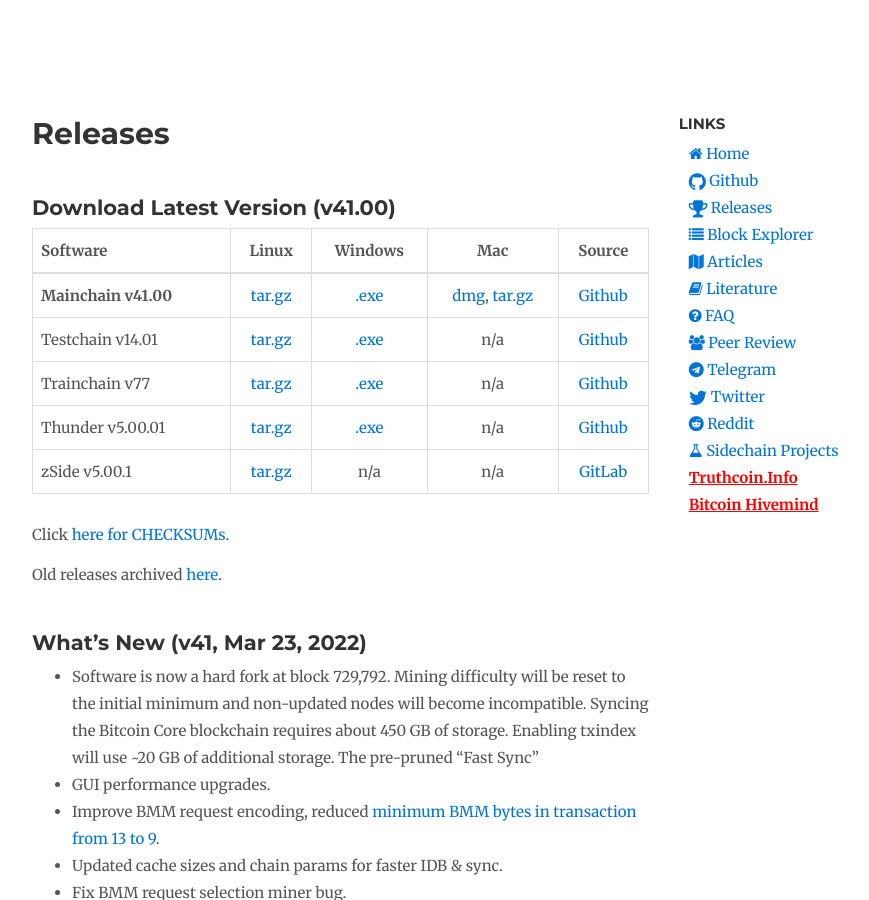
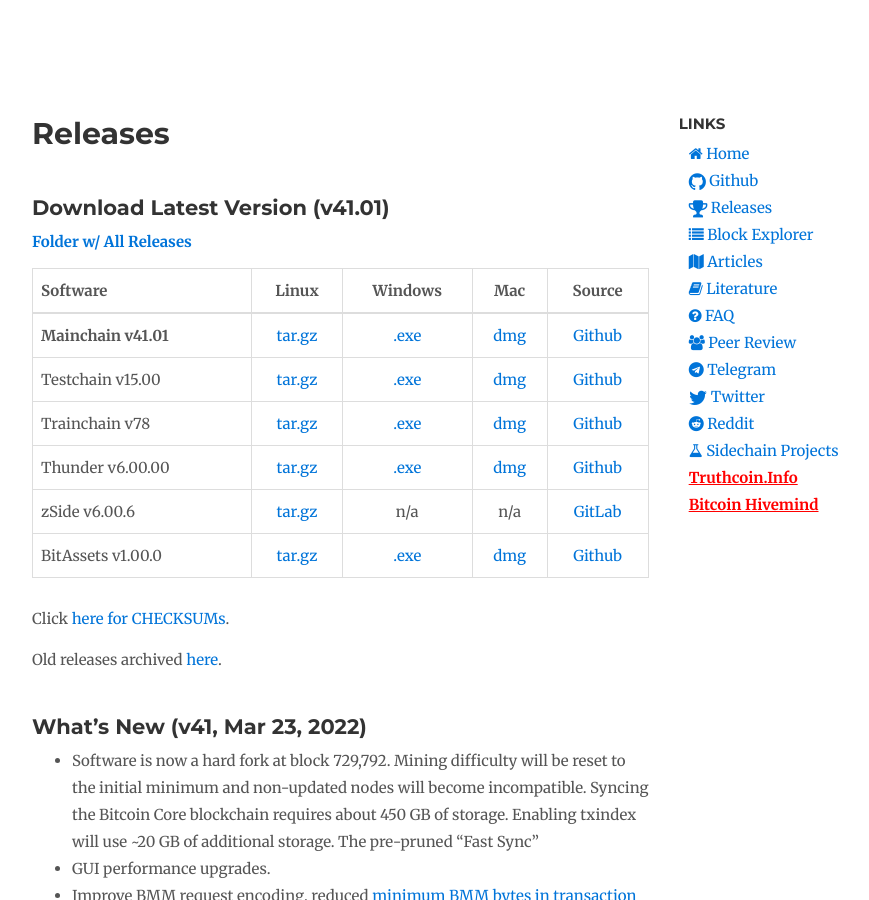
Before and after one commit to drivechain-project/drivechain.info, a Jekyll site: the page built from releases/index.md, in a window 1280 px wide and 900 px high. Shown: the whole window, without its empty margins (138-1007 px from the left). Built offline with Jekyll 4.4.1, drawn with Linux system fonts in a browser that asks for light colours; our own code applies the rules of GitHub Pages for plain Markdown files; comment, search, counter and statistics services are not loaded.

Commit message:
Release 41.01

```diff
--- a/releases/index.md
+++ b/releases/index.md
@@ -5,41 +5,39 @@
 
 
 
-## Download Latest Version (v41.00)
+## Download Latest Version (v41.01)
 
-<!--
-/releases/bin/
--->
-
+[**Folder w/ All Releases**](http://release.drivechain.info/)
 
 |Software|Linux|Windows|Mac|Source|
 |--------|:---:|:-----:|:-:|:----:|
-|**Mainchain v41.00**|[tar.gz][linux-main]|[.exe][win-main]|[dmg][mac-main-dmg], [tar.gz][mac-main-tar]|[Github](https://github.com/drivechain-project/mainchain/)|
-|Testchain v14.01|[tar.gz][linux-test]|[.exe][win-test]|n/a|[Github](https://github.com/drivechain-project/sidechains)|
-|Trainchain v77|[tar.gz][linux-train]|[.exe][win-train]|n/a|[Github](https://github.com/drivechain-project/sidechains/tree/trainchain)|
-|Thunder v5.00.01|[tar.gz][linux-thund]|[.exe][win-thund]|n/a|[Github](https://github.com/drivechain-project/sidechains/tree/thunder)|
-|zSide v5.00.1|[tar.gz][linux-zside]|n/a|n/a|[GitLab](https://gitlab.com/CryptAxe/zcash-drivechain/-/blob/master/LINUXBUILD.md)|
+|**Mainchain v41.01**|[tar.gz][drivechain-tar]|[.exe][drivechain-exe]|[dmg][drivechain-dmg]|[Github](https://github.com/drivechain-project/mainchain/)|
+|Testchain v15.00|[tar.gz][testchain-tar]|[.exe][testchain-exe]|[dmg][testchain-dmg]|[Github](https://github.com/drivechain-project/sidechains)|
+|Trainchain v78|[tar.gz][train-tar]|[.exe][train-exe]|[dmg][train-dmg]|[Github](https://github.com/drivechain-project/sidechains/tree/trainchain)|
+|Thunder v6.00.00|[tar.gz][thunder-tar]|[.exe][thunder-exe]|[dmg][thunder-dmg]|[Github](https://github.com/drivechain-project/sidechains/tree/thunder)|
+|zSide v6.00.6|[tar.gz][zside-tar]|n/a|n/a|[GitLab](https://gitlab.com/CryptAxe/zcash-drivechain/-/blob/master/LINUXBUILD.md)|
+|BitAssets v1.00.0|[tar.gz][bitasset-tar]|[.exe][bitasset-exe]|[dmg][bitasset-dmg]|[Github](https://github.com/drivechain-project/sidechains/tree/BitAssets)|
 
+[bitasset-dmg]: http://172.105.148.135/drivechain/bitassets-1.00.00-osx.dmg
+[bitasset-exe]: http://172.105.148.135/drivechain/bitassets-1.00.00-win64-setup.exe
+[bitasset-tar]: http://172.105.148.135/drivechain/bitassets-1.00.00-x86_64-linux-gnu.tar.gz
+[drivechain-dmg]: http://172.105.148.135/drivechain/drivechain-0.41.01-osx.dmg
+[drivechain-exe]: http://172.105.148.135/drivechain/drivechain-0.41.01-win64-setup.exe
+[drivechain-tar]: http://172.105.148.135/drivechain/drivechain-0.41.01-x86_64-linux-gnu.tar.gz
+[testchain-dmg]: http://172.105.148.135/drivechain/testchain-15.00.00-osx.dmg
+[testchain-exe]: http://172.105.148.135/drivechain/testchain-15.00.00-win64-setup.exe
+[testchain-tar]: http://172.105.148.135/drivechain/testchain-15.00.00-x86_64-linux-gnu.tar.gz
+[thunder-dmg]: http://172.105.148.135/drivechain/thunder-6.00.00-osx.dmg
+[thunder-exe]: http://172.105.148.135/drivechain/thunder-6.00.00-win64-setup.exe
+[thunder-tar]: http://172.105.148.135/drivechain/thunder-6.00.00-x86_64-linux-gnu.tar.gz
+[train-dmg]: http://172.105.148.135/drivechain/trainchain-78.00.00-osx.dmg
+[train-exe]: http://172.105.148.135/drivechain/trainchain-78.00.00-win64-setup.exe
+[train-tar]: http://172.105.148.135/drivechain/trainchain-78.00.00-x86_64-linux-gnu.tar.gz
+[zside-tar]: http://172.105.148.135/drivechain/zside-6.00-x86_64-pc-linux-gnu.tar.gz
 
 Click [here for CHECKSUMs](/releases/bin/checksums.txt).
 
 Old releases archived [here](https://drive.google.com/drive/folders/195MeFVLI_bVZyas8XA25dLk1ZWFJwu8d).
-
-
-[linux-main]: http://172.105.148.135/drivechain/drivechain-0.41.00-x86_64-linux-gnu.tar.gz
-[linux-test]: https://drive.google.com/drive/folders/1o83i1N4yPbbKT5hVv_IspNVwHV2jUUoT
-[linux-train]: https://drive.google.com/drive/folders/1o83i1N4yPbbKT5hVv_IspNVwHV2jUUoT
-[linux-thund]: https://drive.google.com/drive/folders/1o83i1N4yPbbKT5hVv_IspNVwHV2jUUoT
-[linux-zside]: https://drive.google.com/drive/folders/1o83i1N4yPbbKT5hVv_IspNVwHV2jUUoT
-
-[win-main]: http://172.105.148.135/drivechain/drivechain-0.41.00-win64-setup.exe
-[win-test]: https://drive.google.com/drive/folders/1o83i1N4yPbbKT5hVv_IspNVwHV2jUUoT
-[win-train]: https://drive.google.com/drive/folders/1o83i1N4yPbbKT5hVv_IspNVwHV2jUUoT
-[win-thund]: https://drive.google.com/drive/folders/1o83i1N4yPbbKT5hVv_IspNVwHV2jUUoT
-
-[mac-main-dmg]: http://172.105.148.135/drivechain/drivechain-0.41.00-osx.dmg
-[mac-main-tar]: http://172.105.148.135/drivechain/drivechain-0.41.00-osx64.tar.gz
-
 
 
 ## What's New (v41, Mar 23, 2022)
```
Also changed, not shown: releases/bin/checksums.txt (+46 -0 lines).
